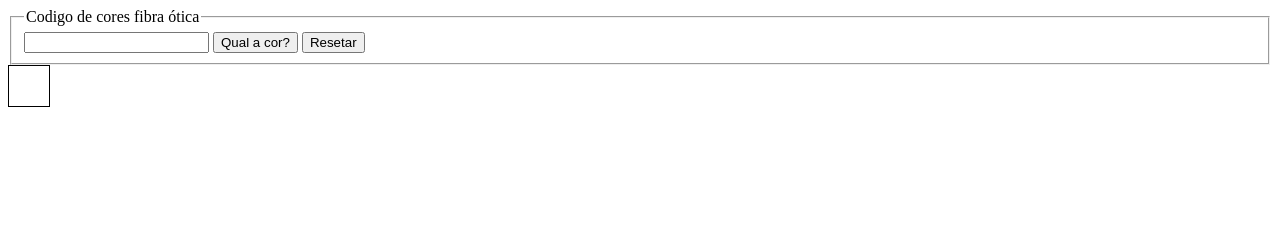
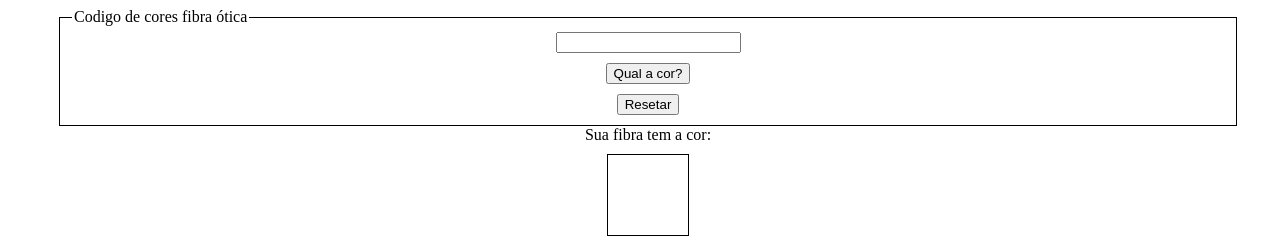
Before and after one commit to Mobiuus-learn/fiber, a website: page index.html in a window 1280 px wide. Drawn offline with Linux system fonts and the light colour scheme.

Commit message:
edição de layout inicial

```diff
--- a/index.html
+++ b/index.html
@@ -6,13 +6,7 @@
     <meta name="viewport" content="width=device-width, initial-scale=1.0">
     <title>Fiber Code</title>
     <link rel="stylesheet" href="style.css">
-    <style>
-        #color-return{
-            width: 40px;
-            height: 40px;
-            border: 1px solid black;
-        }
-    </style>
+
 </head>
 <body>
     <fieldset>
@@ -22,6 +16,7 @@
         <button id="btn-calcColor">Qual a cor?</button>
         <button id="class-reset">Resetar</button>
     </fieldset>
+    <span>Sua fibra tem a cor:</span>
     <div id="color-return"></div>
 
     <script src="main.js" type="module" async></script>
--- a/style.css
+++ b/style.css
@@ -34,3 +34,31 @@
 .aqua{
     background-color: aqua;
 }
+
+body{
+    display: flex;
+    width: 100vw;
+    height: auto;
+    flex-direction: column;
+    justify-content: center;
+    align-items: center;
+}
+fieldset{
+    display: flex;
+    align-items: center;
+    justify-content: center;
+    flex-direction: column;
+    flex-wrap: wrap;
+    gap:10px;
+    width: 90vw;
+
+    border: 1px solid black;
+}
+#color-return{
+    margin: 0 auto;
+    position: relative;
+    top: 10px;
+    width: 80px;
+    height: 80px;
+    border:1px solid black;
+}
```
